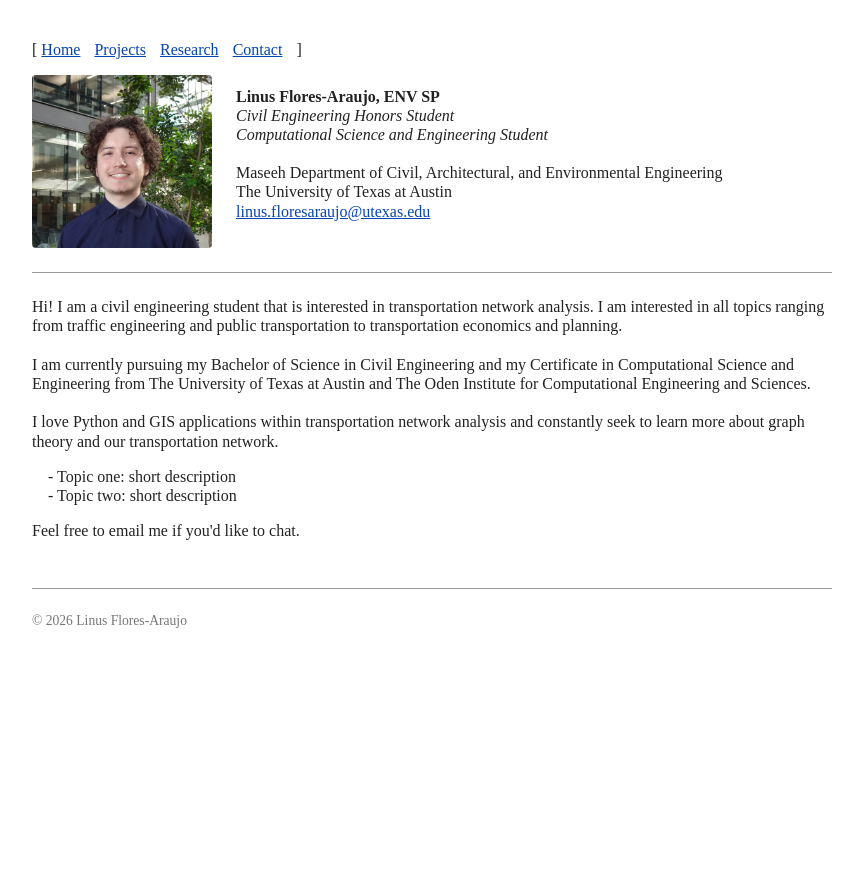
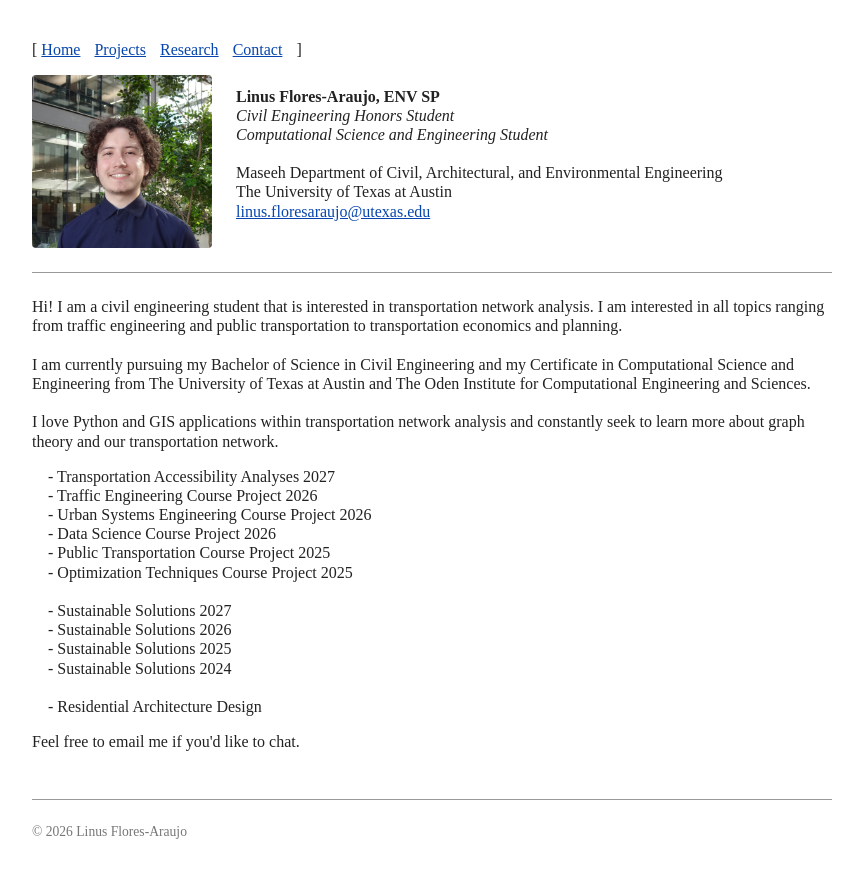
Before and after one commit to lfloresaraujo/lfloresaraujo.github.io, a Jekyll site: the page built from index.html, in a window 1280 px wide. Shown: the top 878 px of the page, without its empty margins (208-1071 px from the left). Built offline with Jekyll 4.4.1, drawn with Linux system fonts in a browser that asks for light colours.

Commit message:
Update index.html

```diff
--- a/index.html
+++ b/index.html
@@ -29,8 +29,19 @@ title: Home
 </p>
 
 <ul>
-  <li>Topic one: short description</li>
-  <li>Topic two: short description</li>
+  <li>Transportation Accessibility Analyses 2027</li>
+  <li>Traffic Engineering Course Project 2026</li>
+  <li>Urban Systems Engineering Course Project 2026</li>
+  <li>Data Science Course Project 2026</li>
+  <li>Public Transportation Course Project 2025</li>
+  <li>Optimization Techniques Course Project 2025</li>
+  <br>
+  <li>Sustainable Solutions 2027</li>
+  <li>Sustainable Solutions 2026</li>
+  <li>Sustainable Solutions 2025</li>
+  <li>Sustainable Solutions 2024</li>
+  <br>
+  <li>Residential Architecture Design</li>
 </ul>
 
 <p>Feel free to email me if you'd like to chat.</p>
```
